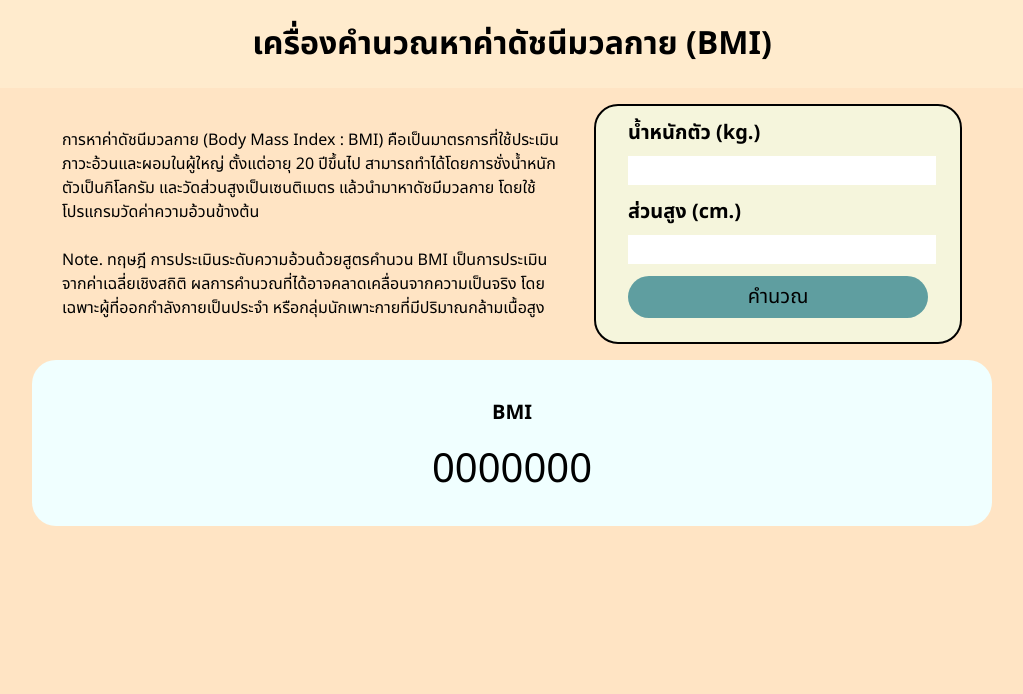
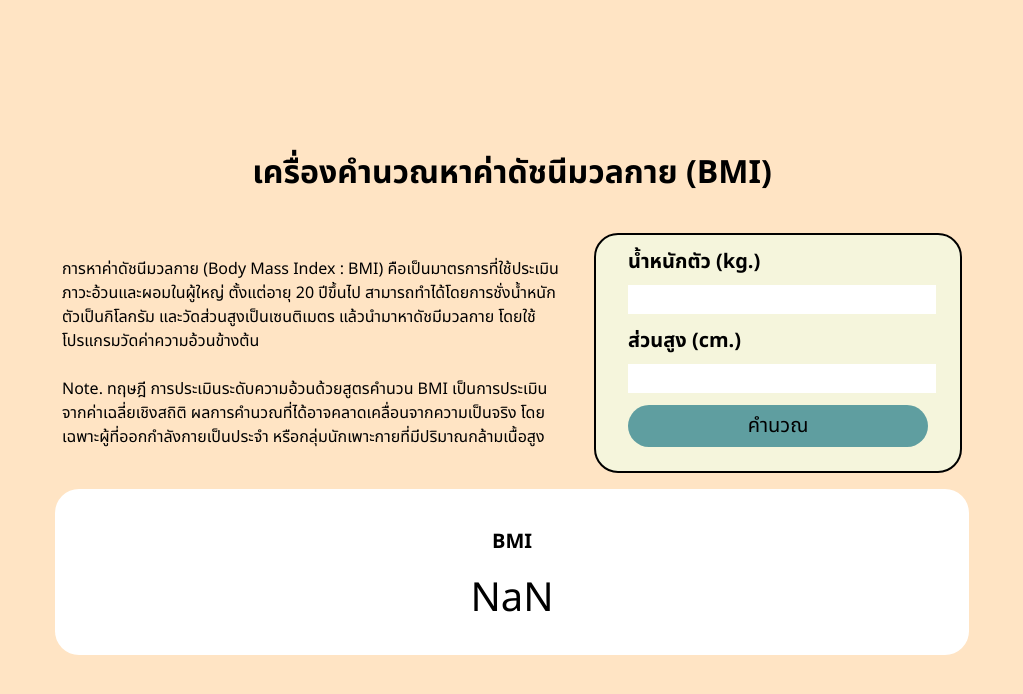
Before and after one commit to XpattyX/BMI-Calculate, a plain HTML site: page index.html in a window 1280 px wide. Both pictures are taken after a click on the button "คำนวณ". Shown: the whole page, without its empty margins (128-1151 px from the left). Drawn offline with Linux system fonts and the light colour scheme.

Commit message:
Update JS

```diff
--- a/app.js
+++ b/app.js
@@ -0,0 +1,13 @@
+
+function Calculate(){
+    let Weight = document.getElementById('weightData')
+    let Height = document.getElementById('heightData')
+
+    let WeightValue = parseFloat(Weight.value)
+    let HeightValue = parseFloat(Height.value)
+
+    let heightinM = HeightValue/100
+
+    let BMI = WeightValue / (heightinM*heightinM)
+    document.getElementById("result").innerHTML=BMI.toFixed(2);
+}
--- a/index.html
+++ b/index.html
@@ -18,17 +18,17 @@
 
             <div class="input">
                 <h3>น้ำหนักตัว (kg.)</h3>
-                <input type="number" value="" id="weight">
+                <input type="number" id="weightData">
                 <h3>ส่วนสูง (cm.)</h3>
-                <input type="number" value="" id="height">
-                <input type="button" value="คำนวณ">
+                <input type="number" id="heightData">
+                <input type="button" onclick="Calculate()" value="คำนวณ">
             </div>
 
     </main>
     <main class="BMI">
         <div>
             <h2>BMI</h2>
-            <div class="result">0000000</div>
+            <div class="result" id="result"></div>
         </div>
     </main>
 
--- a/style.css
+++ b/style.css
@@ -2,9 +2,13 @@ body{
     margin: 0;
     font-family: "Noto Sans Thai", sans-serif;
     background-color:bisque;
+    position: fixed;
+    top: 50%;
+    left: 50%;
+    transform: translate(-50%, -50%);
 }
 body > h1{
-    background-color: blanchedalmond;
+    background-color: inherit;
     margin: 0 0 16px 0;
     text-align: center;
     padding: 20px 0;
@@ -60,12 +64,13 @@ input[type="button"]:hover{
     border-radius:20px;
 }
 main.BMI{
-    background-color:azure;
+    background-color:white;
     margin: 16px auto;
     text-align: center;
     padding: 26px 32px;
-    width: 70%;
+    width: 850px;
     border-radius: 24px;
+
 }
 main.BMI > div h2{
     margin: 0;
```
